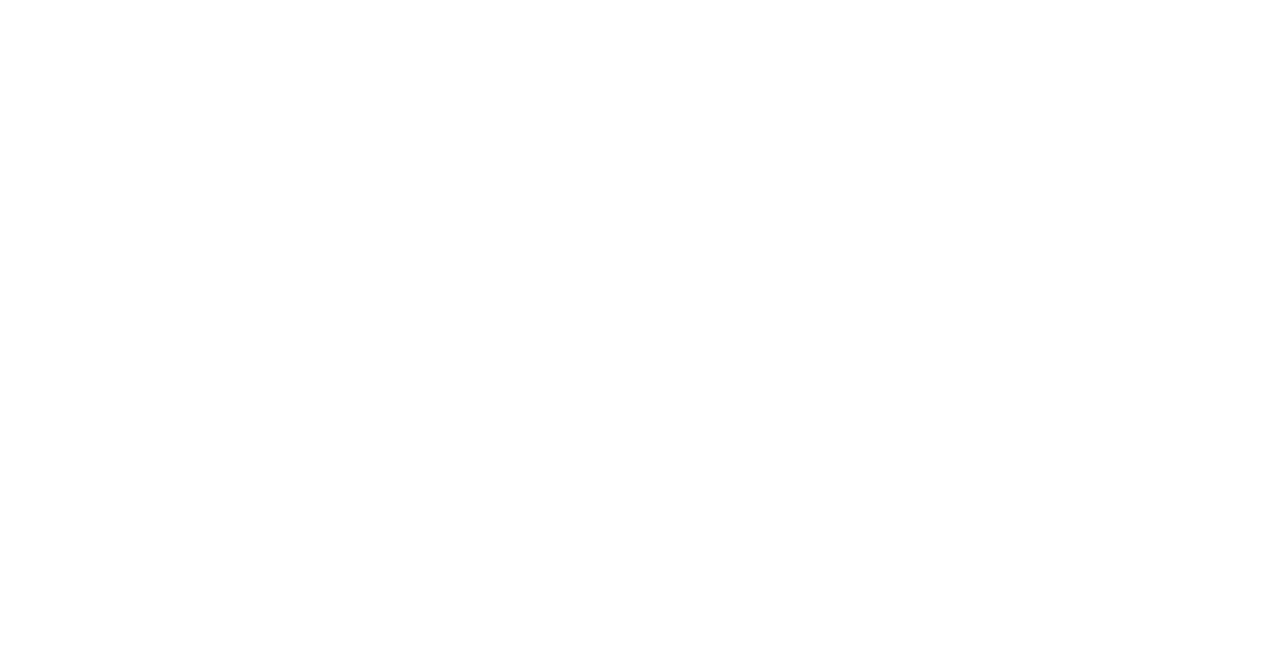
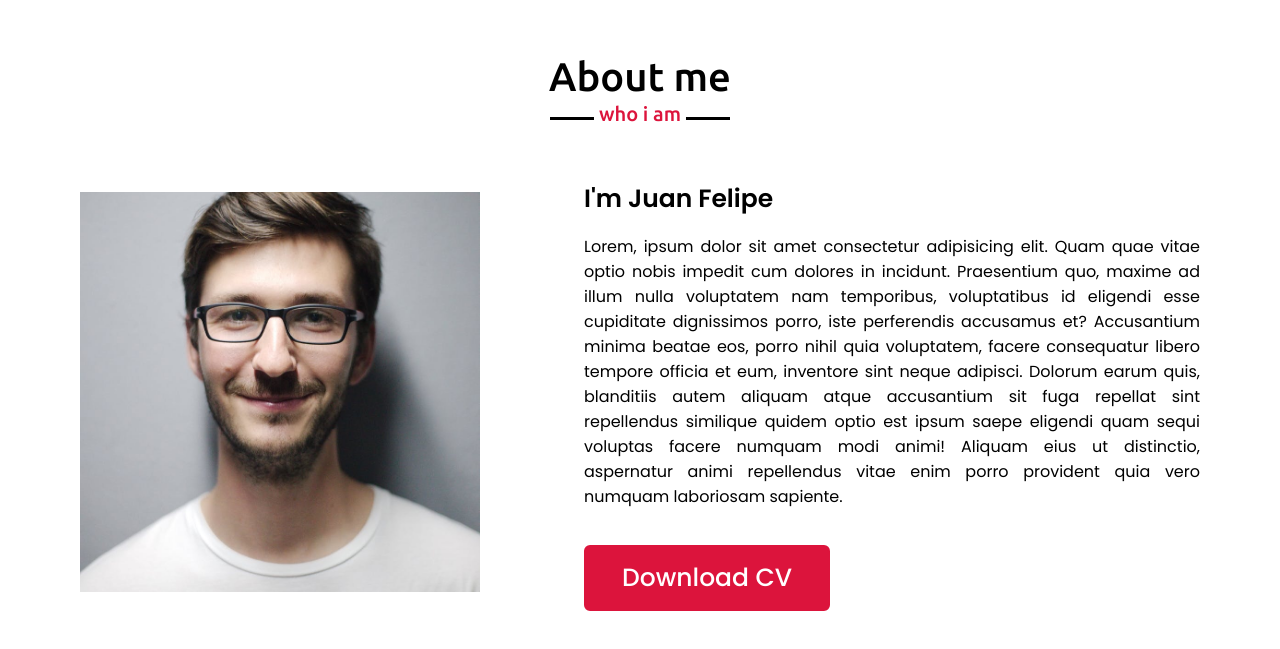
Before and after one commit to Juanfe98/portfolio, a React (Create React App) app: page / in a window 1280 px wide. Shown: the part 929-1578 px from the top of the page. Before the commit the page ends 800 px from the top, so only its background shows below. Built offline with nearby package versions, Linux system fonts and the light colour scheme.

Commit message:
About section end

```diff
--- a/src/App.js
+++ b/src/App.js
@@ -1,11 +1,13 @@
 import { Navbar } from "./components/Navbar/Navbar";
 import { Home } from "./components/Home/Home";
+import { About } from "./components/About/About";
 
 function App() {
   return (
     <>
       <Navbar />
       <Home />
+      <About />
     </>
   );
 }
--- /dev/null
+++ b/src/components/About/About.js
@@ -0,0 +1,35 @@
+import React from "react";
+import profile from "../../assets/profile-1.jpeg";
+import "./about.css";
+export function About() {
+  return (
+    <section className="about">
+      <div className="maxWidth">
+        <h2 className="title">About me</h2>
+        <div class="about-content">
+          <div class="column left">
+            <img src={profile} alt="Face" />
+          </div>
+          <div className="column right">
+            <div className="text">I'm Juan Felipe</div>
+            <p>
+              Lorem, ipsum dolor sit amet consectetur adipisicing elit. Quam
+              quae vitae optio nobis impedit cum dolores in incidunt.
+              Praesentium quo, maxime ad illum nulla voluptatem nam temporibus,
+              voluptatibus id eligendi esse cupiditate dignissimos porro, iste
+              perferendis accusamus et? Accusantium minima beatae eos, porro
+              nihil quia voluptatem, facere consequatur libero tempore officia
+              et eum, inventore sint neque adipisci. Dolorum earum quis,
+              blanditiis autem aliquam atque accusantium sit fuga repellat sint
+              repellendus similique quidem optio est ipsum saepe eligendi quam
+              sequi voluptas facere numquam modi animi! Aliquam eius ut
+              distinctio, aspernatur animi repellendus vitae enim porro
+              provident quia vero numquam laboriosam sapiente.
+            </p>
+            <a href="#">Download CV</a>
+          </div>
+        </div>
+      </div>
+    </section>
+  );
+}
--- /dev/null
+++ b/src/components/About/about.css
@@ -0,0 +1,121 @@
+section {
+  padding: 50px 0;
+}
+
+.maxWidth {
+  max-width: 1300px;
+  padding: 0 80px;
+  margin: auto;
+}
+
+.about {
+  font-family: "Poppins", sans-serif;
+}
+
+.about .title {
+  font-family: "ubuntu", sans-serif;
+  font-size: 40px;
+  font-weight: 500;
+  margin-bottom: 60px;
+  padding-bottom: 20px;
+  text-align: center;
+  position: relative;
+}
+
+.about .title::before {
+  content: "";
+  position: absolute;
+  bottom: 0;
+  left: 50%;
+  width: 180px;
+  height: 3px;
+  background-color: #000000;
+  transform: translateX(-50%);
+}
+
+.about .title::after {
+  content: "who i am";
+  position: absolute;
+  bottom: -11px;
+  left: 50%;
+  font-size: 20px;
+  color: crimson;
+  padding: 5px;
+  background-color: #ffffff;
+  transform: translateX(-50%);
+}
+
+.about .about-content {
+  display: flex;
+  justify-content: space-between;
+  align-items: center;
+  flex-wrap: wrap;
+}
+
+.about .about-content .left {
+  width: 45%;
+}
+
+.about .about-content .left img {
+  width: 400px;
+  height: 400px;
+  object-fit: cover;
+}
+
+.about .about-content .right {
+  width: 55%;
+}
+
+.about .about-content .right .text {
+  font-size: 25px;
+  font-weight: 600;
+  margin-bottom: 10px;
+}
+
+.about .about-content .right p {
+  text-align: justify;
+}
+
+.about .about-content .right a {
+  display: inline-block;
+  background: crimson;
+  color: #fff;
+  font-size: 25px;
+  padding: 12px 36px;
+  margin-top: 20px;
+  font-weight: 500;
+  border-radius: 6px;
+  border: 2px solid crimson;
+  transition: all 0.3s ease;
+}
+
+.about .about-content a:hover {
+  color: crimson;
+  background: none;
+}
+
+@media (max-width: 947px) {
+  .max-width {
+    max-width: 930px;
+  }
+  .about .about-content .column {
+    width: 100%;
+  }
+  .about .about-content .left {
+    display: flex;
+    justify-content: center;
+    margin: 0 auto 60px;
+  }
+  .about .about-content .right {
+    flex: 100%;
+  }
+  .services .serv-content .card {
+    width: calc(50% - 10px);
+    margin-bottom: 20px;
+  }
+  .skills .skills-content .column,
+  .contact .contact-content .column {
+    width: 100%;
+    margin-bottom: 35px;
+  }
+}
--- a/src/components/Home/home.css
+++ b/src/components/Home/home.css
@@ -38,22 +38,6 @@
   color: crimson;
   font-weight: 500;
 }
-.home .home-content a {
-  display: inline-block;
-  background: crimson;
-  color: #fff;
-  font-size: 25px;
-  padding: 12px 36px;
-  margin-top: 20px;
-  font-weight: 400;
-  border-radius: 6px;
-  border: 2px solid crimson;
-  transition: all 0.3s ease;
-}
-.home .home-content a:hover {
-  color: crimson;
-  background: none;
-}
 
 .image-wrapper {
   width: 450px;
--- a/src/components/Navbar/styles.module.css
+++ b/src/components/Navbar/styles.module.css
@@ -6,6 +6,7 @@
   position: fixed;
   width: 100%;
   padding: 0.6rem;
+  z-index: 10;
   background-color: crimson;
   font-family: "ubuntu", sans-serif;
 }
```
Also changed, not shown: src/assets/profile-1.jpeg (added).
